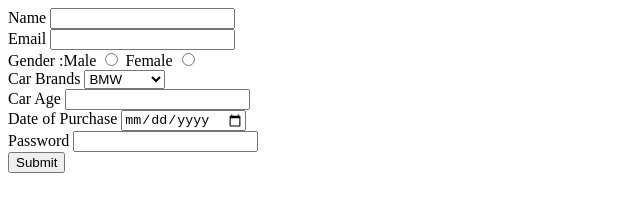
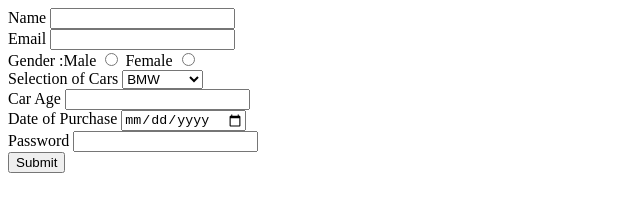
Before and after one commit to acciojob/car-insurance-form-Manas9777, a website: page main.html in a window 1280 px wide. Shown: the full height of the page, 0-640 px from the left. Drawn offline with Linux system fonts and the light colour scheme.

Commit message:
created a submission

```diff
--- a/main.html
+++ b/main.html
@@ -8,7 +8,7 @@
 
 <body>
 	<!-- the entire body must be written by student -->
-	<form>
+	<form method="post">
 		<label for="name">Name</label>
 		<input type="text" id="name" required>
 		<br>
@@ -20,8 +20,8 @@
 		<label for="female">Female</label>
 		<input type="radio" id="female" name="gender" required>
 		<br>
-
-		Car Brands <select>
+		<label>Selection of Cars</label>
+		<select>
 			<option>BMW</option>
 			<option>Audi</option>
 			<option>Mercedez</option>
@@ -36,7 +36,7 @@
 		<label for="password">Password</label>
 		<input type="password" id="password" required>
 		<br>
-		<input type="submit" required>
+		<input  type="submit"  required>
 
 	</form>
     <script type="text/javascript" src="./script.js">
```
